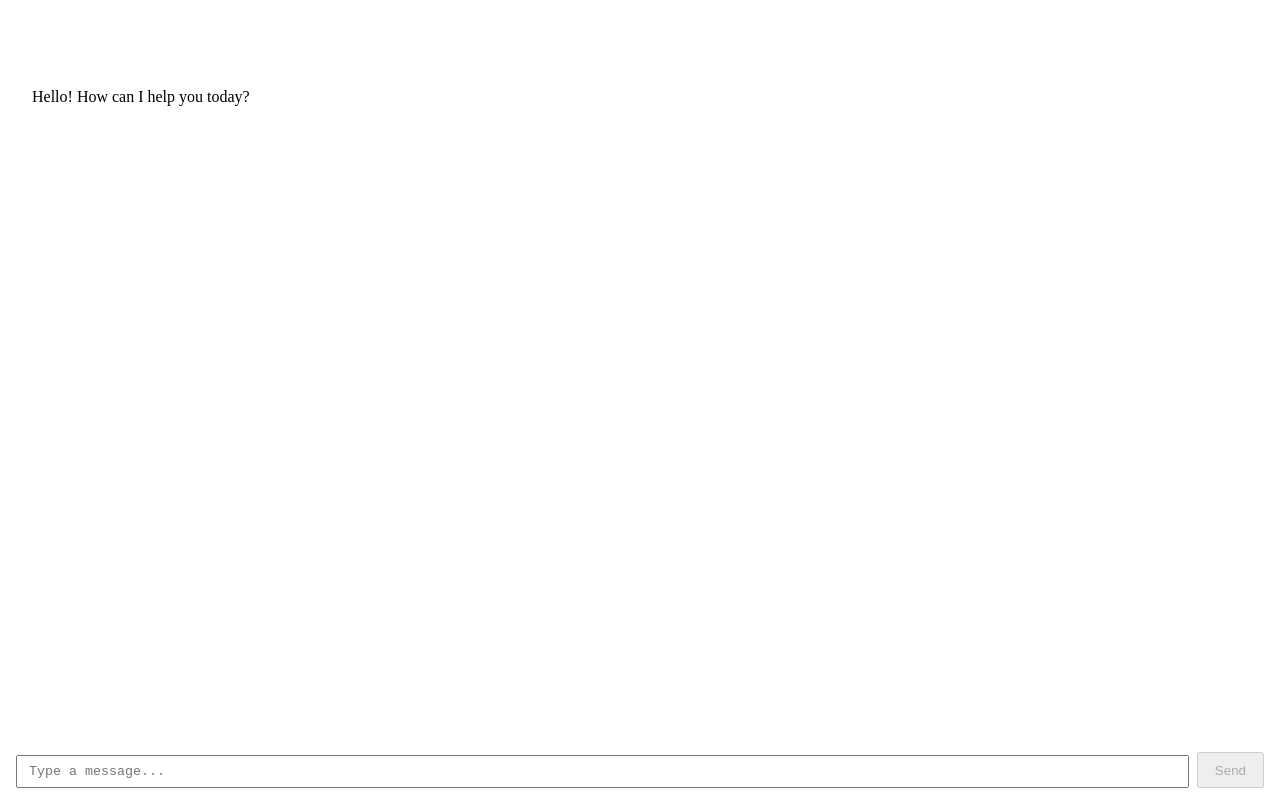
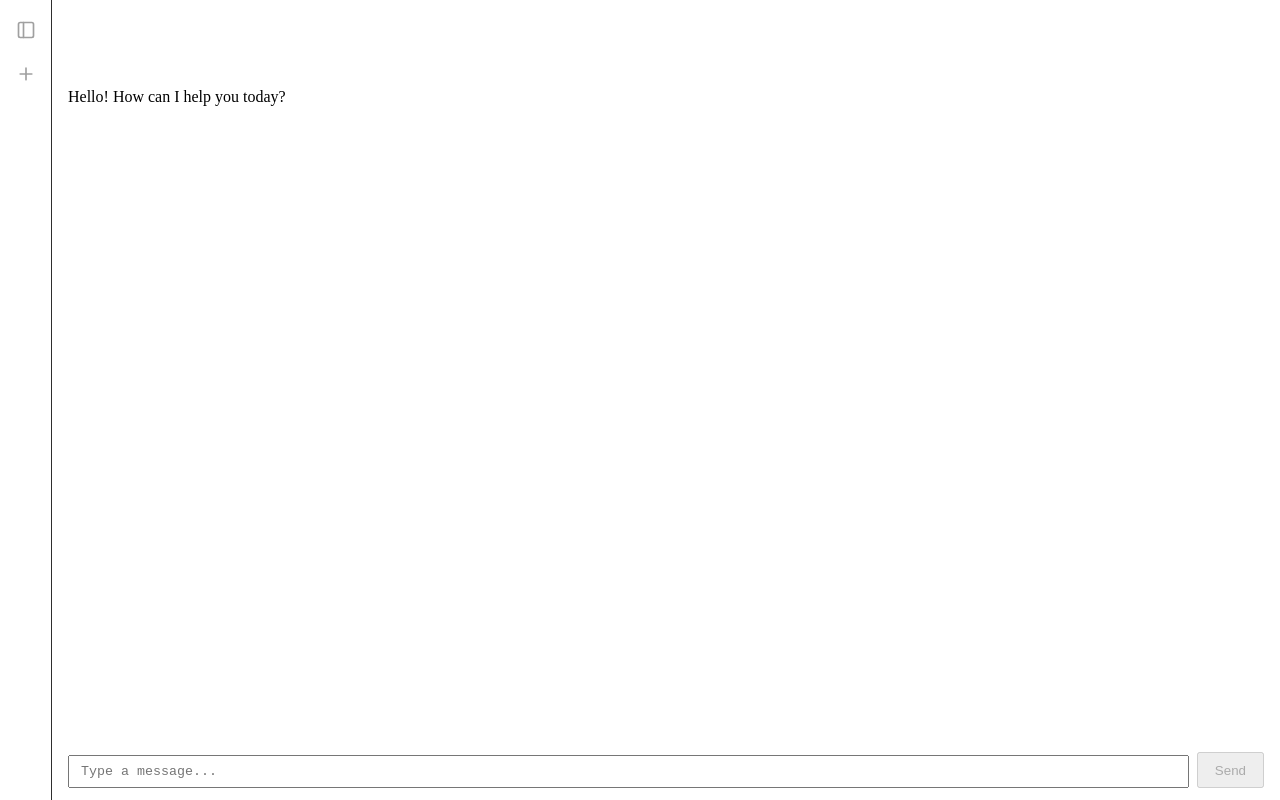
Before and after one commit to denisvivdenko/chatops-frontend-base, a Next.js app: page / in a window 1280 px wide. Built offline with nearby package versions, Linux system fonts and the light colour scheme.

Commit message:
feat: sidebar for desktop version

```diff
--- a/app/components/chat/ChatWindow.module.css
+++ b/app/components/chat/ChatWindow.module.css
@@ -1,12 +1,11 @@
 .window {
-  position: relative;
-  height: 100%;
+  display: flex;
+  height: 100dvh;
 }
 
-.input {
-  position: fixed;
-  bottom: 0;
-  left: 0;
-  right: 0;
-  z-index: 10;
+.chat {
+  flex: 1;
+  display: flex;
+  flex-direction: column;
+  overflow: hidden;
 }
--- a/app/components/chat/ChatWindow.tsx
+++ b/app/components/chat/ChatWindow.tsx
@@ -3,6 +3,7 @@
 import { useState } from 'react';
 import MessageList from './MessageList';
 import MessageInput from './MessageInput';
+import Sidebar from './Sidebar';
 import styles from './ChatWindow.module.css';
 
 type Message = {
@@ -25,8 +26,9 @@ export default function ChatWindow() {
 
   return (
     <div className={styles.window}>
-      <MessageList messages={messages} />
-      <div className={styles.input}>
+      <Sidebar />
+      <div className={styles.chat}>
+        <MessageList messages={messages} />
         <MessageInput onSend={handleSend} />
       </div>
     </div>
--- a/app/components/chat/MessageList.module.css
+++ b/app/components/chat/MessageList.module.css
@@ -1,7 +1,6 @@
 .list {
   height: 100%;
   overflow-y: auto;
-  padding: 1rem;
   padding-bottom: 5rem;
   padding-top: 5rem;
   display: flex;
--- /dev/null
+++ b/app/components/chat/Sidebar.module.css
@@ -0,0 +1,29 @@
+.sidebar {
+  display: flex;
+  flex-direction: column;
+  align-items: center;
+  gap: 0.5rem;
+  width: 52px;
+  padding: 0.75rem 0;
+  border-right: 1px solid #2e2e2e;
+  flex-shrink: 0;
+}
+
+.iconBtn {
+  display: flex;
+  align-items: center;
+  justify-content: center;
+  width: 36px;
+  height: 36px;
+  border: none;
+  border-radius: 6px;
+  background: transparent;
+  color: #a0a0a0;
+  cursor: pointer;
+  transition: background 0.15s, color 0.15s;
+}
+
+.iconBtn:hover {
+  background: #2e2e2e;
+  color: #fff;
+}
--- /dev/null
+++ b/app/components/chat/Sidebar.tsx
@@ -0,0 +1,21 @@
+'use client';
+
+import styles from './Sidebar.module.css';
+
+export default function Sidebar() {
+  return (
+    <aside className={styles.sidebar}>
+      <button className={styles.iconBtn} aria-label="Toggle sidebar">
+        <svg width="20" height="20" viewBox="0 0 24 24" fill="none" stroke="currentColor" strokeWidth="2" strokeLinecap="round" strokeLinejoin="round">
+          <rect x="3" y="3" width="18" height="18" rx="2" />
+          <path d="M9 3v18" />
+        </svg>
+      </button>
+      <button className={styles.iconBtn} aria-label="New chat">
+        <svg width="20" height="20" viewBox="0 0 24 24" fill="none" stroke="currentColor" strokeWidth="2" strokeLinecap="round" strokeLinejoin="round">
+          <path d="M12 5v14M5 12h14" />
+        </svg>
+      </button>
+    </aside>
+  );
+}
```
